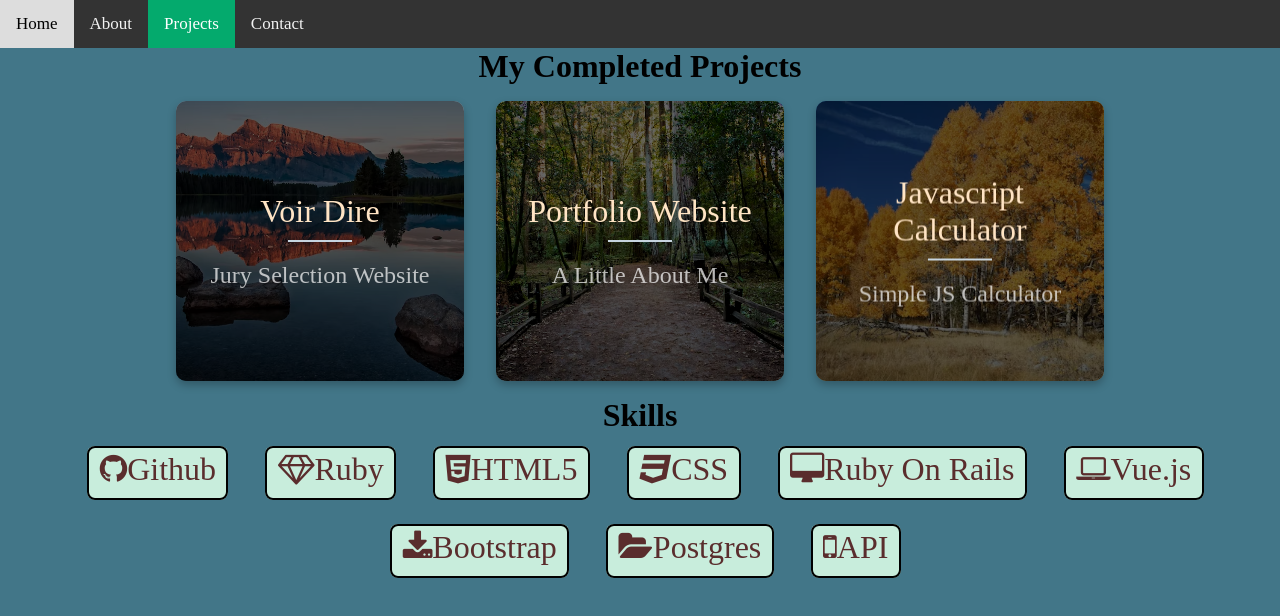
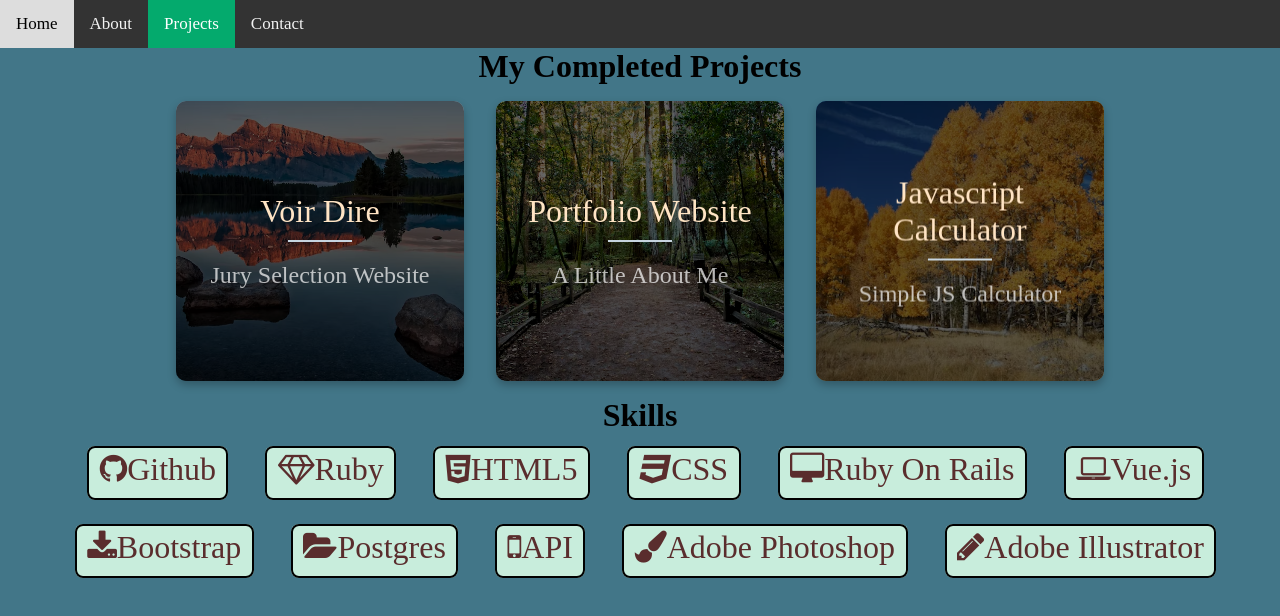
Before and after one commit to geoffarner/portfolio, a plain HTML site: page projects.html in a window 1280 px wide. Drawn offline with Linux system fonts and the light colour scheme.

Commit message:
added Adobe skills

```diff
--- a/projects.html
+++ b/projects.html
@@ -74,82 +74,7 @@
 					</div>
 				</div>
 			</div>
-			<!-- <div class="col" ontouchstart="this.classList.toggle('hover');">
-				<div class="container2">
-					<div class="front" style="background-image: url(https://unsplash.it/503/503/)">
-						<div class="inner">
-							<p>Clossyo</p>
-              <span>Lorem ipsum</span>
-						</div>
-					</div>
-					<div class="back">
-						<div class="inner">
-							<p>Lorem ipsum, dolor sit amet consectetur adipisicing elit. Alias cum repellat velit quae suscipit c.</p>
-						</div>
-					</div>
-				</div>
-			</div>
-			<div class="col" ontouchstart="this.classList.toggle('hover');">
-				<div class="container2">
-					<div class="front" style="background-image: url(https://unsplash.it/504/504/)">
-						<div class="inner">
-							<p>Rendann</p>
-              <span>Lorem ipsum</span>
-						</div>
-					</div>
-					<div class="back">
-						<div class="inner">
-							<p>Lorem ipsum, dolor sit amet consectetur adipisicing elit. Alias cum repellat velit quae suscipit c.</p>
-						</div>
-					</div>
-				</div>
-			</div>
-			<div class="col" ontouchstart="this.classList.toggle('hover');">
-				<div class="container2">
-					<div class="front" style="background-image: url(https://unsplash.it/505/505/)">
-						<div class="inner">
-							<p>Reflupper</p>
-              <span>Lorem ipsum</span>
-						</div>
-					</div>
-					<div class="back">
-						<div class="inner">
-							<p>Lorem ipsum, dolor sit amet consectetur adipisicing elit. Alias cum repellat velit quae suscipit c.</p>
-						</div>
-					</div>
-				</div>
-			</div>
-			<div class="col" ontouchstart="this.classList.toggle('hover');">
-				<div class="container2">
-					<div class="front" style="background-image: url(https://unsplash.it/506/506/)">
-						<div class="inner">
-							<p>Acirassi</p>
-              <span>Lorem ipsum</span>
-						</div>
-					</div>
-					<div class="back">
-						<div class="inner">
-							<p>Lorem ipsum, dolor sit amet consectetur adipisicing elit. Alias cum repellat velit quae suscipit c.</p>
-						</div>
-					</div>
-				</div>
-			</div>
-			<div class="col" ontouchstart="this.classList.toggle('hover');">
-				<div class="container2">
-					<div class="front" style="background-image: url(https://unsplash.it/508/508/)">
-						<div class="inner">
-							<p>Sohanidd</p>
-              <span>Lorem ipsum</span>
-						</div>
-					</div>
-					<div class="back">
-						<div class="inner">
-							<p>Lorem ipsum, dolor sit amet consectetur adipisicing elit. Alias cum repellat velit quae suscipit c.</p>
-						</div>
-					</div>
-				</div>
-			</div>
-		</div> -->
+
 		</div>
 			<h3 style="text-align:center; font-size:xx-large">Skills</h3>
 				<div class='flex-container'>
@@ -180,6 +105,12 @@
 					<div class="buttons-header"> <a href="https://en.wikipedia.org/wiki/API" target="_blank" class="buttons">
 						<i class="fa fa-mobile" aria-hidden="true">API</i></a>
 					</div>
+					<div class="buttons-header"> <a href="https://adobe.com" target="_blank" class="buttons">
+						<i class="fa fa-paint-brush" aria-hidden="true">Adobe Photoshop</i></a>
+					</div>
+					<div class="buttons-header"> <a href="https://adobe.com" target="_blank" class="buttons">
+						<i class="fa fa-pencil" aria-hidden="true">Adobe Illustrator</i></a>
+					</div>
 		</div>
 </body>
 <style>
```
